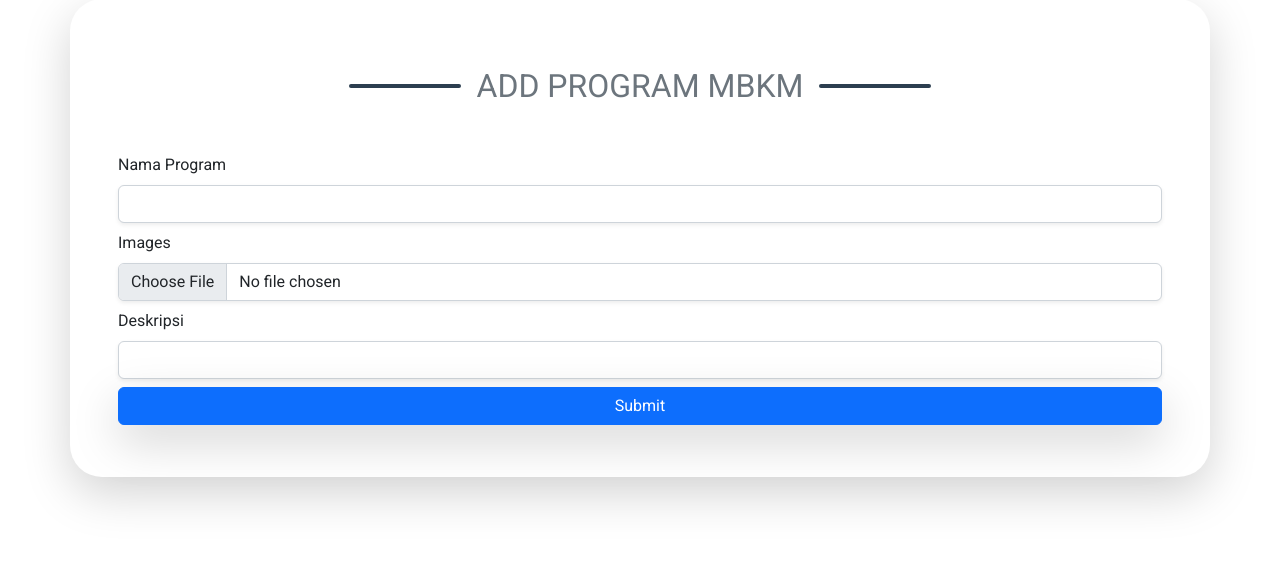
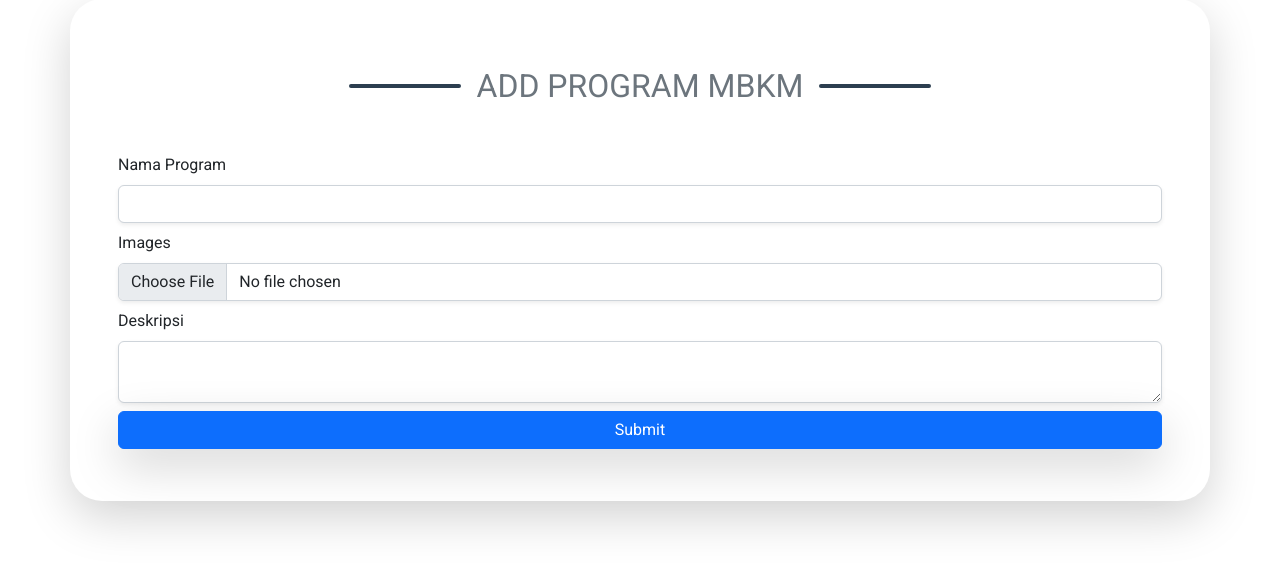
Before and after one commit to Aryaw1jaya/mbkmsifupj, a PHP site: page /login/manage-program/add.php in a window 1280 px wide. Shown: the part 105-674 px from the top of the page. Run offline with PHP 8.4, Linux system fonts and the light colour scheme; a user stored in the database is signed in; some libraries are stand-ins or nearby versions.

Commit message:
fix add.php Manage-program

```diff
--- a/login/manage-program/add.php
+++ b/login/manage-program/add.php
@@ -100,7 +100,7 @@
                 <div class="col">
                     <div class="form-outline">
                         <label class="form-label" for="form6Example1">Deskripsi</label>
-                        <input type="text" id="form6Example1" class="form-control shadow-sm" name="deskripsi" />
+                        <textarea type="text" id="form6Example1" class="form-control shadow-sm" name="deskripsi"></textarea>
                     </div>
                 </div>
             </div>
```
